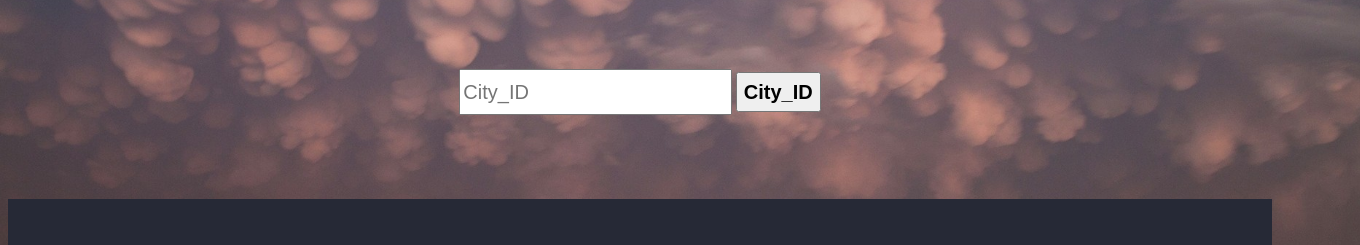
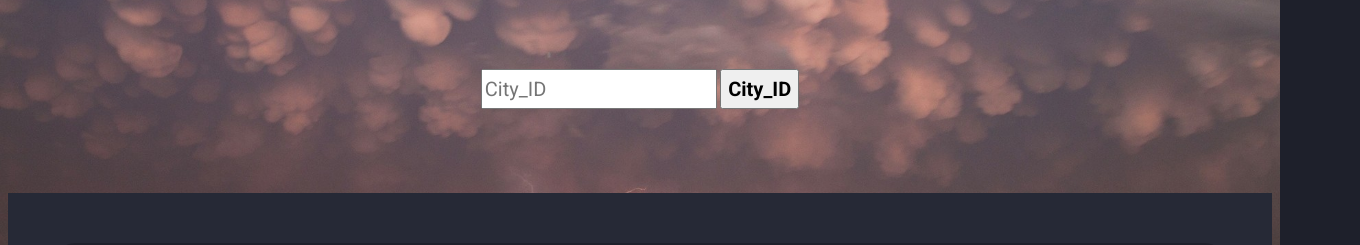
Before and after one commit to Jasmine-21/Jasmine-21.github.io, a plain HTML site: page City_ID.html in a window 1280 px wide. Shown: the part 313-558 px from the top of the page, 1360 px wide, since content can reach past the window. Drawn offline with nearby package versions, Linux system fonts and the light colour scheme; files that its build step writes are made by us from their sources; files whose address does not match are found by name.

Commit message:
API PROJECT

```diff
--- a/style.css
+++ b/style.css
@@ -1,4 +1,27 @@
- body {
+button,
+input,
+select,
+textarea {
+  font-family: inherit;
+  font-size: 100%;
+  margin: 0;
+  vertical-align: baseline; }
+
+button,
+input {
+  line-height: normal; }
+
+button,
+select {
+  text-transform: none; }
+table {
+  border-collapse: collapse;
+  border-spacing: 0; }
+*, *:before, *:after
+{
+  box-sizing: border-box;
+ }
+body {
    color: #bfc1c8;
    font-family: "Roboto", "Open Sans", sans-serif;
    font-size: 14px;
```
